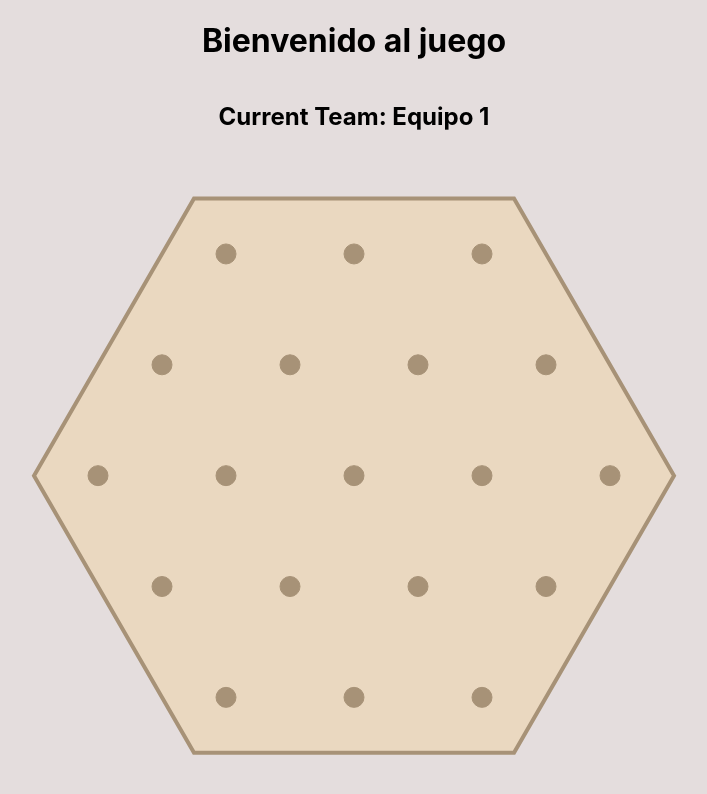
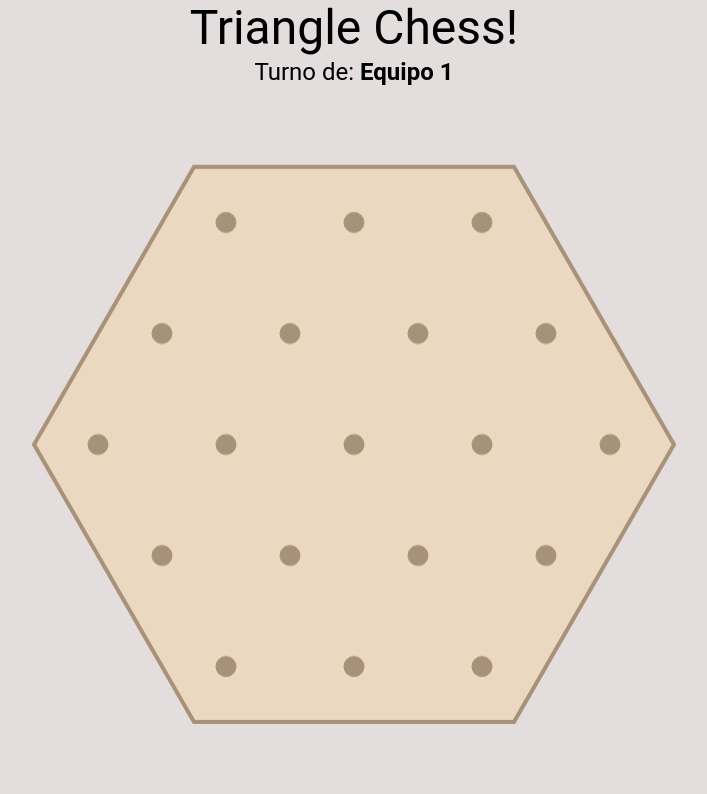
Before and after one commit to georgeif2212/Chain-Triangle-Chess, a React (Vite) app: page /game in a window 1280 px wide. Both pictures are taken after a click on the button "COMENZAR JUEGO". Shown: the top 794 px of the page, without its empty margins (286-993 px from the left). Built offline with nearby package versions, Linux system fonts and the light colour scheme.

Commit message:
fix: game page is going to replace GameController.jsx

```diff
--- a/src/modules/game/pages/Game.jsx
+++ b/src/modules/game/pages/Game.jsx
@@ -1,11 +1,30 @@
-import GameController from "../components/GameController.jsx";
+import { useContext } from "react";
+import { Typography, Button } from "@mui/material";
+import { GameContext } from "../../../contexts/GameContext.jsx";
+import GameBoard from "../components/Gameboard.jsx";
 import "../styles/pages/Game.css";
 
 const Game = () => {
+  const { state, dispatch } = useContext(GameContext);
+
+  const handleStartGame = () => {
+    dispatch({ type: "START_GAME" });
+  };
   return (
     <div className="game-container">
-      <h1>Bienvenido al juego</h1>
-      <GameController />
+      <Typography variant="h3">Triangle Chess!</Typography>
+      {!state.gameStarted ? (
+        <Button variant="contained" color="primary" onClick={handleStartGame}>
+          Comenzar juego
+        </Button>
+      ) : (
+        <>
+          <Typography variant="h5">
+            Turno de: <strong>{state.currentTeam.name}</strong>
+          </Typography>
+          <GameBoard />
+        </>
+      )}
     </div>
   );
 };
```
